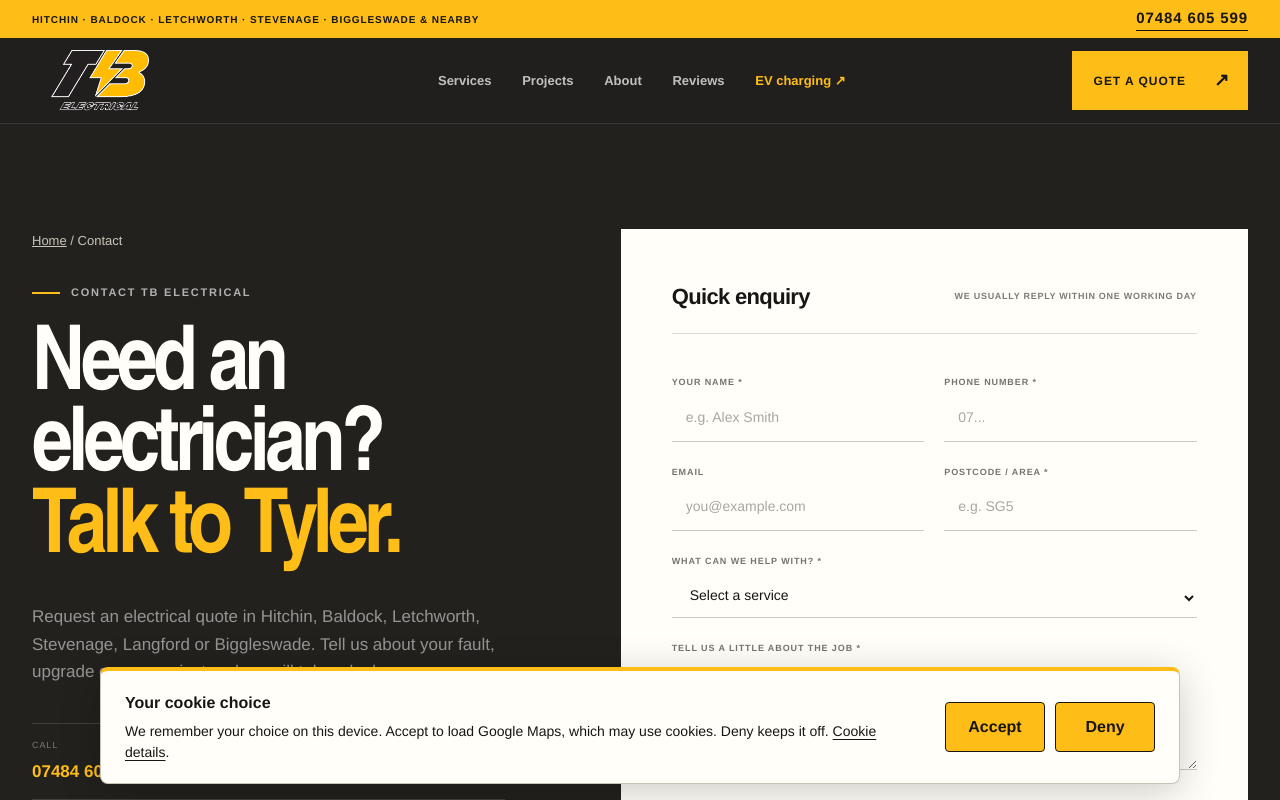
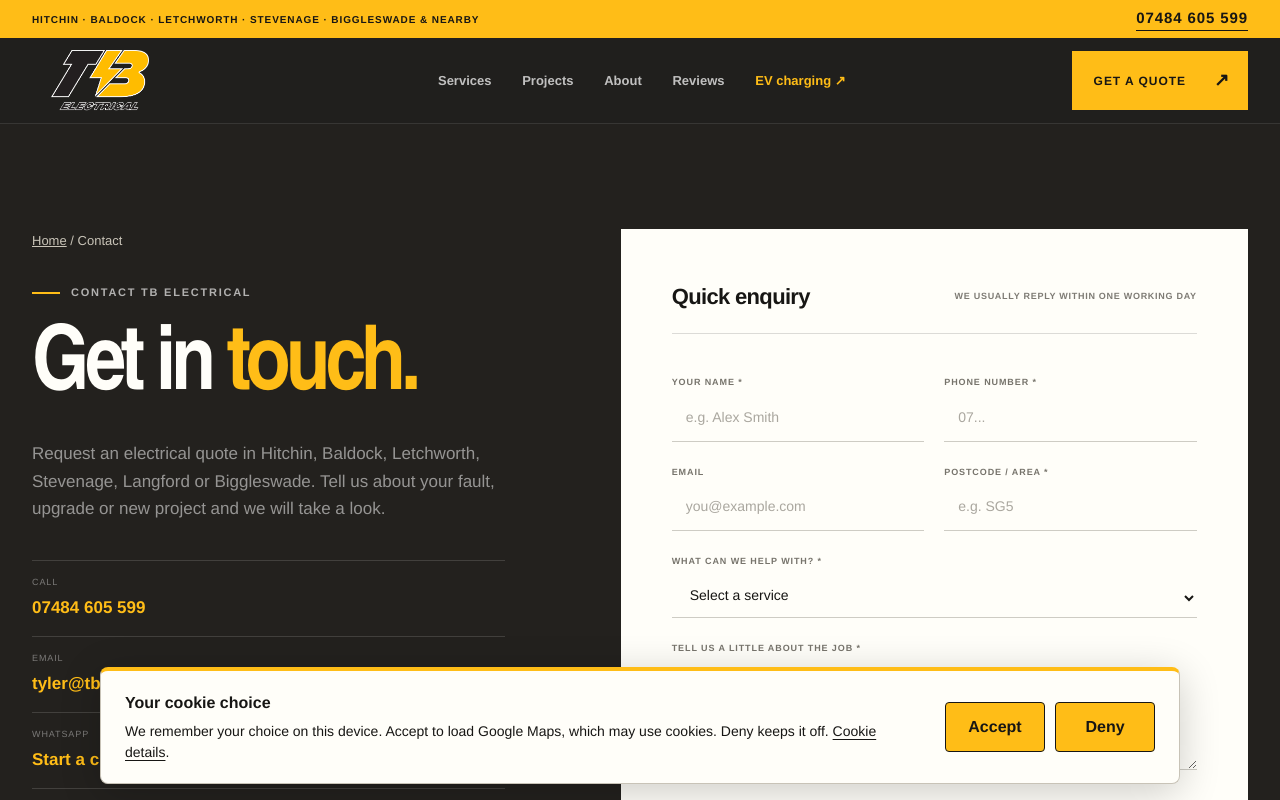
Before and after one commit to tbelectrical/ChatGPTWebsite, a Next.js app: page /contact in a window 1280 px wide. Shown: the top 800 px of the page. Built offline with nearby package versions, Linux system fonts and the light colour scheme.

Commit message:
Replace personal contact calls to action with business-focused wording

```diff
--- a/app/contact/page.tsx
+++ b/app/contact/page.tsx
@@ -8,6 +8,6 @@ export const metadata = pageMetadata('Get an Electrical Quote in Hitchin', 'Cont
 
 export default function ContactPage() {
   return <><Header /><main id="main-content" className="subpage contact-page">
-    <section className="contact-hero"><div className="shell quote-grid"><div className="quote-copy"><PageBreadcrumb name="Contact" path="/contact" /><p className="eyebrow"><span /> Contact TB Electrical</p><h1>Need an electrician?<br /><em>Talk to Tyler.</em></h1><p>Request an electrical quote in Hitchin, Baldock, Letchworth, Stevenage, Langford or Biggleswade. Tell us about your fault, upgrade or new project and we will take a look.</p><div className="contact-options"><a href="tel:+447484605599"><span>Call</span><b>07484 605 599</b></a><a href="mailto:tyler@tbelectrical.co.uk"><span>Email</span><b>tyler@tbelectrical.co.uk</b></a><a href="https://wa.me/447484605599" target="_blank" rel="noreferrer"><span>WhatsApp</span><b>Start a chat ↗</b></a></div><div className="service-area"><span>Based in Hitchin</span><p>Baldock · Letchworth · Stevenage · Langford · Biggleswade<br />Wider areas for selected commercial projects</p></div></div><ContactForm source="contact-page" /></div></section>
+    <section className="contact-hero"><div className="shell quote-grid"><div className="quote-copy"><PageBreadcrumb name="Contact" path="/contact" /><p className="eyebrow"><span /> Contact TB Electrical</p><h1>Get in <em>touch.</em></h1><p>Request an electrical quote in Hitchin, Baldock, Letchworth, Stevenage, Langford or Biggleswade. Tell us about your fault, upgrade or new project and we will take a look.</p><div className="contact-options"><a href="tel:+447484605599"><span>Call</span><b>07484 605 599</b></a><a href="mailto:tyler@tbelectrical.co.uk"><span>Email</span><b>tyler@tbelectrical.co.uk</b></a><a href="https://wa.me/447484605599" target="_blank" rel="noreferrer"><span>WhatsApp</span><b>Start a chat ↗</b></a></div><div className="service-area"><span>Based in Hitchin</span><p>Baldock · Letchworth · Stevenage · Langford · Biggleswade<br />Wider areas for selected commercial projects</p></div></div><ContactForm source="contact-page" /></div></section>
   </main><Footer /></>;
 }
--- a/app/ev-chargers/page.tsx
+++ b/app/ev-chargers/page.tsx
@@ -56,7 +56,7 @@ export default function EVChargersPage() {
             <h2>Tell us what<br /><em>you need.</em></h2>
             <p>Let us know which car you have and where you’d like the charger. We’ll be in touch to talk it through.</p>
             <ContactForm source="ev-chargers-page" evFocused />
-            <p className="ev-sales-form-note">Prefer to call? <a href="tel:+447484605599">Speak to Tyler on 07484 605 599</a>.</p>
+            <p className="ev-sales-form-note">Prefer to call? <a href="tel:+447484605599">Call us on 07484 605 599</a>.</p>
           </div>
         </div>
       </section>
@@ -127,7 +127,7 @@ export default function EVChargersPage() {
       </section>
 
       <section className="ev-sales-final">
-        <div className="shell"><p className="eyebrow"><span /> EV charging at home or work</p><h2>Need a charger<br /><em>fitted?</em></h2><p>Send us a few details or give Tyler a call.</p><div className="button-row"><a className="button button-primary" href="#charger-quote">Get a free quote ↗</a><a className="text-link" href="tel:+447484605599">Call 07484 605 599 →</a></div></div>
+        <div className="shell"><p className="eyebrow"><span /> EV charging at home or work</p><h2>Need a charger<br /><em>fitted?</em></h2><p>Send us a few details or give us a call.</p><div className="button-row"><a className="button button-primary" href="#charger-quote">Get a free quote ↗</a><a className="text-link" href="tel:+447484605599">Call 07484 605 599 →</a></div></div>
       </section>
     </main>
     <script type="application/ld+json" dangerouslySetInnerHTML={{ __html: JSON.stringify(serviceSchema) }} />
```
Also changed, not shown: app/privacy/page.tsx (+1 -1 lines).
